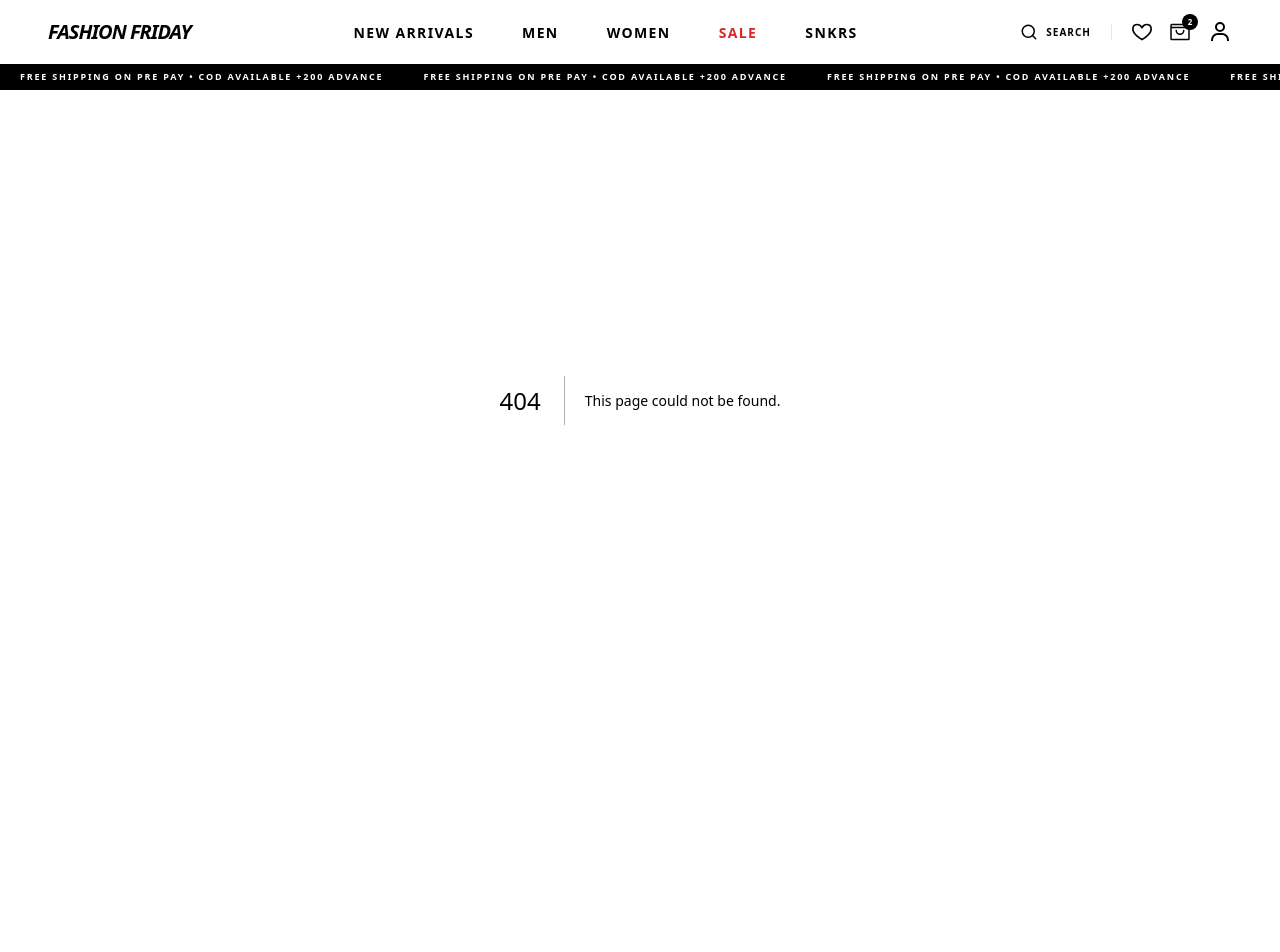
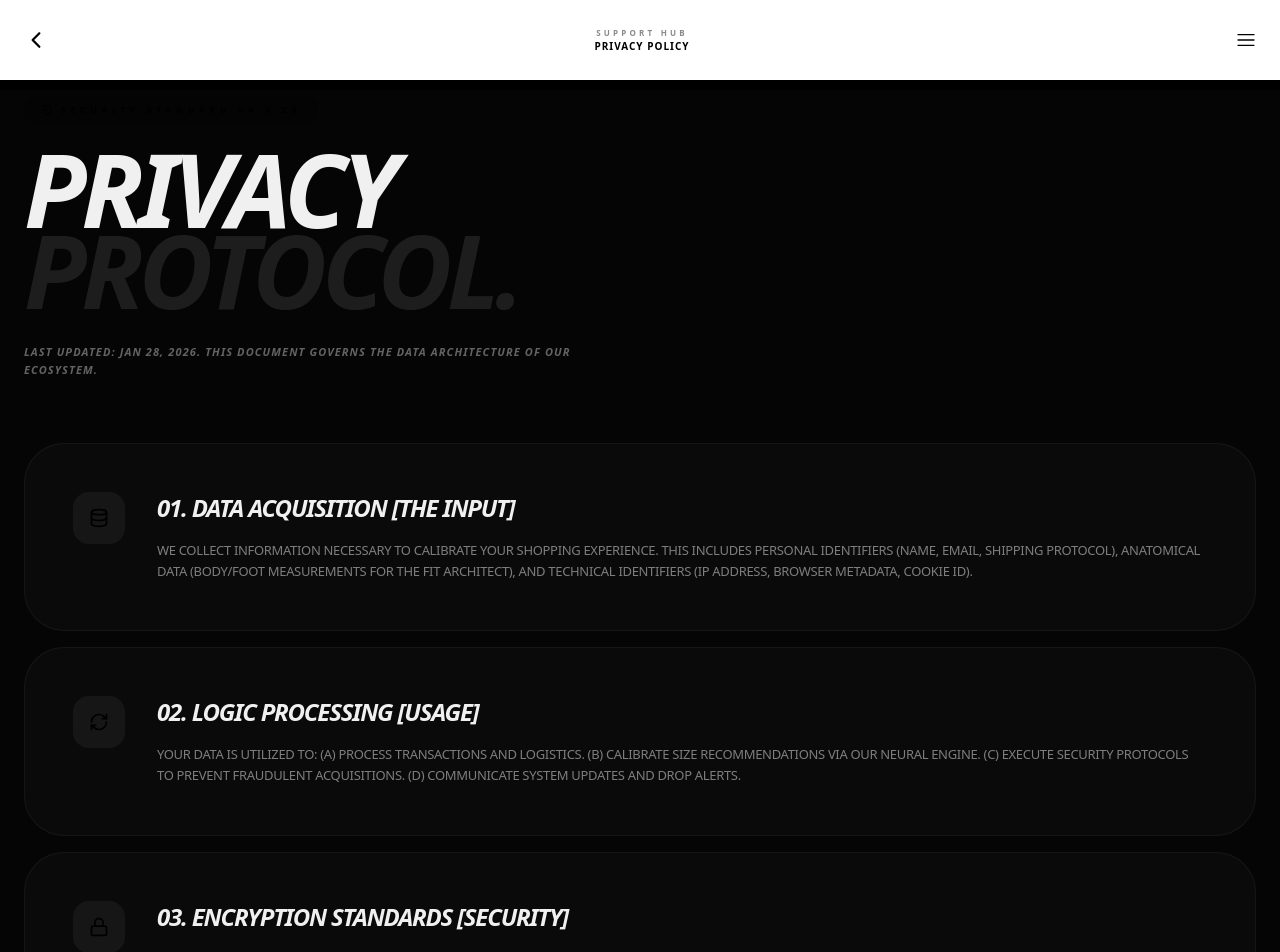
Before and after one commit to FashionFriday-tech/platform, a Next.js app: page /help/privacy-policy in a window 1280 px wide. Before the commit this address had no page. Shown: the top 952 px of the page. Before the commit the page ends 800 px from the top, so only its background shows below. Built offline with nearby package versions, Linux system fonts and the light colour scheme.

Commit message:
feat(privacy): implement privacy protocol page with encryption standards and GDPR rights

```diff
--- /dev/null
+++ b/src/app/(marketing)/help/privacy-policy/page.tsx
@@ -0,0 +1,166 @@
+"use client";
+import React from "react";
+import {
+  ShieldCheck,
+  Lock,
+  EyeOff,
+  Database,
+  Globe,
+  UserCheck,
+  Trash2,
+  FileSearch,
+  RefreshCw,
+} from "lucide-react";
+
+const policyData = [
+  {
+    title: "01. Data Acquisition [The Input]",
+    content:
+      "We collect information necessary to calibrate your shopping experience. This includes Personal Identifiers (Name, Email, Shipping Protocol), Anatomical Data (Body/Foot measurements for the Fit Architect), and Technical Identifiers (IP Address, Browser Metadata, Cookie ID).",
+    icon: <Database size={20} className="text-brand" />,
+  },
+  {
+    title: "02. Logic Processing [Usage]",
+    content:
+      "Your data is utilized to: (A) Process transactions and logistics. (B) Calibrate size recommendations via our Neural Engine. (C) Execute security protocols to prevent fraudulent acquisitions. (D) Communicate system updates and drop alerts.",
+    icon: <RefreshCw size={20} className="text-brand" />,
+  },
+  {
+    title: "03. Encryption Standards [Security]",
+    content:
+      "All data exists behind a 256-bit AES encryption layer. Payment information is tokenized via Tier-1 PCI-DSS compliant gateways. We never store raw credit card digits on our internal servers.",
+    icon: <Lock size={20} className="text-brand" />,
+  },
+  {
+    title: "04. Third-Party Transmission",
+    content:
+      "Data is only transmitted to essential logistical partners (e.g., DHL, FedEx) and payment processors. We do not sell anatomical or behavioral data to third-party marketing aggregates.",
+    icon: <Globe size={20} className="text-brand" />,
+  },
+];
+
+export default function PrivacyPolicyPage() {
+  return (
+    <div className="bg-[#050505] text-[#f0f0f0] min-h-screen pb-32 selection:bg-brand selection:text-black font-sans">
+      {/* 1. PROTOCOL HEADER */}
+      <header className="pt-24 pb-16 px-6 max-w-7xl mx-auto text-center md:text-left">
+        <div className="flex items-center gap-2 mb-6 px-4 py-1.5 rounded-full bg-brand/10 border border-brand/20 w-fit mx-auto md:mx-0">
+          <ShieldCheck size={12} className="text-brand" />
+          <span className="text-[9px] font-black uppercase tracking-[0.5em] text-brand">
+            Security Standard v4.0.26
+          </span>
+        </div>
+        <h1 className="text-6xl md:text-[8vw] font-black uppercase italic tracking-tighter leading-[0.8] mb-8">
+          Privacy <br /> <span className="opacity-10 italic">Protocol.</span>
+        </h1>
+        <p className="max-w-xl text-[11px] font-bold uppercase leading-relaxed opacity-40 tracking-widest italic">
+          Last Updated: Jan 28, 2026. This document governs the data
+          architecture of our ecosystem.
+        </p>
+      </header>
+
+      {/* 2. MODULAR CONTENT GRID */}
+      <main className="max-w-7xl mx-auto px-6 space-y-4">
+        {policyData.map((section, idx) => (
+          <div
+            key={idx}
+            className="bg-[#0a0a0a] border border-white/5 rounded-[2.5rem] p-8 md:p-12 hover:border-brand/30 transition-all duration-500"
+          >
+            <div className="flex flex-col md:flex-row gap-8 items-start">
+              <div className="p-4 bg-white/5 rounded-2xl shrink-0">
+                {section.icon}
+              </div>
+              <div className="space-y-4">
+                <h2 className="text-2xl font-black uppercase italic tracking-tighter">
+                  {section.title}
+                </h2>
+                <p className="text-[13px] leading-relaxed opacity-50 font-medium uppercase tracking-tight">
+                  {section.content}
+                </p>
+              </div>
+            </div>
+          </div>
+        ))}
+
+        {/* 3. DETAILED RIGHTS SECTION (GDPR/CCPA) */}
+        <div className="mt-12 bg-white/5 border border-white/5 rounded-[3.5rem] p-10 md:p-20">
+          <div className="grid grid-cols-1 lg:grid-cols-2 gap-20">
+            <div className="space-y-8">
+              <h3 className="text-4xl font-black uppercase italic tracking-tighter leading-none">
+                User <br /> Rights <br /> Archive.
+              </h3>
+              <p className="text-xs opacity-40 font-bold uppercase tracking-widest leading-loose">
+                Under global data protection laws, you possess the following
+                rights regarding your digital footprint in our archive:
+              </p>
+            </div>
+
+            <div className="space-y-6">
+              {[
+                {
+                  label: "Right to Erasure",
+                  desc:
+                    "Request absolute deletion of your neural/anatomical data.",
+                  icon: <Trash2 size={16} />,
+                },
+                {
+                  label: "Right to Portability",
+                  desc:
+                    "Download a structured dump of your stored information.",
+                  icon: <FileSearch size={16} />,
+                },
+                {
+                  label: "Right to Rectification",
+                  desc:
+                    "Update inaccurate identifiers or measurement profiles.",
+                  icon: <UserCheck size={16} />,
+                },
+                {
+                  label: "Right to Object",
+                  desc:
+                    "Withdraw consent for specific automated processing logic.",
+                  icon: <EyeOff size={16} />,
+                },
+              ].map((right, i) => (
+                <div
+                  key={i}
+                  className="flex gap-4 items-start p-6 rounded-3xl bg-black/40 border border-white/5 hover:border-brand/20 transition-colors"
+                >
+                  <div className="text-brand mt-1">{right.icon}</div>
+                  <div>
+                    <h4 className="text-[11px] font-black uppercase tracking-widest mb-1">
+                      {right.label}
+                    </h4>
+                    <p className="text-[10px] font-medium opacity-40 uppercase italic leading-tight">
+                      {right.desc}
+                    </p>
+                  </div>
+                </div>
+              ))}
+            </div>
+          </div>
+        </div>
+      </main>
+
+      {/* 4. CONTACT FOOTER */}
+      <footer className="mt-24 px-6 max-w-5xl mx-auto">
+        <div className="bg-brand rounded-[4rem] p-12 md:p-24 text-black relative overflow-hidden text-center space-y-8">
+          <div className="relative z-10">
+            <h2 className="text-5xl md:text-7xl font-black uppercase italic tracking-tighter leading-[0.8]">
+              Data <br /> Security <br /> Desk.
+            </h2>
+            <p className="mt-8 text-xs font-bold uppercase italic opacity-70 max-w-md mx-auto">
+              If you have inquiries regarding our encryption methods or wish to
+              trigger the Erasure Protocol, contact our Data Protection Officer.
+            </p>
+            <div className="mt-12 flex flex-col md:flex-row gap-4 justify-center">
+              <button className="px-10 py-5 bg-black text-white text-[10px] font-black uppercase tracking-widest rounded-full hover:scale-105 transition-transform">
+                Email DPO: security@fashionfriday.in
+              </button>
+            </div>
+          </div>
+        </div>
+      </footer>
+    </div>
+  );
+}
```
